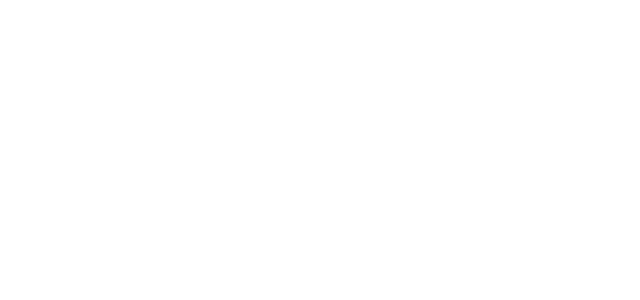
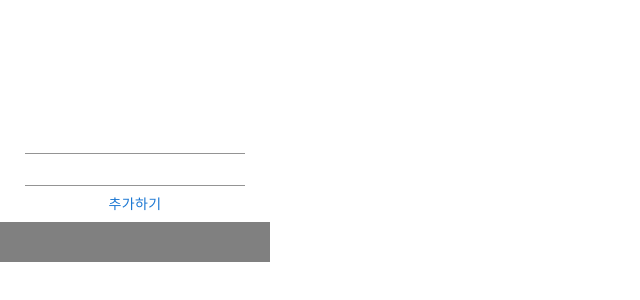
Before and after one commit to Dark-jin/shareme, a React (Vite) app: page /AddDnd in a window 1280 px wide. Before the commit this address had no page. Shown: the part 208-508 px from the top of the page, without its empty margins (0-640 px from the left). Built offline with nearby package versions, Linux system fonts and the light colour scheme.

Commit message:
feat: add Dnd(아직 배우는중)

```diff
--- a/src/App.tsx
+++ b/src/App.tsx
@@ -1,8 +1,9 @@
 import { BrowserRouter, Route, Routes } from "react-router-dom";
-import "./App.css";
+import "./index.css";
 import { Main } from "./pages";
 import KakaoShareButton from "./components/KakoShareButton";
 import Dragtest from "./pages/Dragtest";
+import AddDnd from "./pages/AddDnd";
 
 function App() {
   return (
@@ -10,6 +11,7 @@
       <Route path="/" element={<Main />} />
       <Route path="/KakaoShareButton" element={<KakaoShareButton />} />
       <Route path="/DragTest" element={<Dragtest />} />
+      <Route path="/AddDnd" element={<AddDnd />} />
     </Routes>
   );
 }
--- /dev/null
+++ b/src/pages/AddDnd.tsx
@@ -0,0 +1,151 @@
+import { Button, Input } from "@mui/material";
+import { useCallback, useEffect, useState } from "react";
+import { DragDropContext, Draggable, Droppable } from "react-beautiful-dnd";
+
+interface Item {
+  id: number;
+  name: string;
+  price: number;
+  dropid: string;
+}
+interface ItemList {
+  userItems: Item[];
+}
+
+const AddDnd = () => {
+  const [name, setName] = useState("");
+  const [price, setPrice] = useState(0);
+  const arr = ["before", "after"];
+  const [userItem, setUserItem] = useState<Item>({
+    id: 0,
+    name: "",
+    price: 0,
+    dropid: arr[0],
+  });
+  const [userList, setUserList] = useState<ItemList>({
+    userItems: [userItem],
+  });
+
+  const getItemStyle = (isDragging: any, draggableStyle: any) => ({
+    userSelect: "none",
+    padding: 10,
+    margin: `5 0`,
+    border: "1px solid #ccc",
+    background: isDragging ? "lightgreen" : "red",
+    ...draggableStyle,
+  });
+
+  const onUserList = useCallback(() => {
+    setUserList({
+      userItems: [...userList.userItems, userItem],
+    });
+  }, [userItem]);
+  useEffect(() => {
+    onUserList();
+  }, [onUserList]);
+  let [idCnt, setIdCnt] = useState(0);
+  const createUser = (name: string, price: number) => {
+    if (!name || price < 1) {
+      alert("정보를 다시 입력해주세요");
+      return;
+    }
+    setIdCnt((idCnt += 1));
+    setUserItem({ id: idCnt, name, price, dropid: "before" });
+  };
+  const resultDatas: any = (dropid: string) => {
+    return userList?.userItems.map((user, index) => {
+      if (user.dropid === dropid && user.name)
+        return (
+          <Draggable
+            draggableId={user.id.toString()}
+            index={index}
+            key={user.id}
+          >
+            {(provided, snapshot) => (
+              <div
+                ref={provided.innerRef}
+                {...provided.draggableProps}
+                {...provided.dragHandleProps}
+                style={getItemStyle(
+                  snapshot.isDragging,
+                  provided.draggableProps.style
+                )}
+              >
+                <span>{user.name}</span>
+                <span>{user.price}</span>
+              </div>
+            )}
+          </Draggable>
+        );
+    });
+  };
+  const onDragEnd = (result: any) => {
+    if (!result.destination) {
+      //리스트 밖으로 드랍한 경우
+      return;
+    }
+    const { source, destination } = result;
+
+    let items = [...userList.userItems];
+    let index;
+    if (source.droppableId !== destination.droppableId) {
+      index = items.findIndex((v) => v.id === parseInt(result.draggableId));
+      let findObj = items[index];
+      findObj.dropid = destination.droppableId;
+      items.slice(index, 1);
+      items = [...items, findObj];
+      setUserList({
+        userItems: items,
+      });
+    } else {
+      if (source.index !== destination.index) {
+        let selectItem = items[result.source.index];
+        items.splice(result.source.index, 1);
+        items.splice(destination.index, 0, selectItem);
+        setUserList({
+          userItems: items,
+        });
+      }
+    }
+  };
+  const getListStyle = (isDraggingOver: any) => ({
+    background: isDraggingOver ? "lightblue" : "grey",
+    padding: 10,
+    width: 250,
+  });
+  return (
+    <>
+      <div style={{ display: "flex", justifyContent: "center" }}>
+        <div style={{ display: "flex", flexDirection: "column" }}>
+          <Input onChange={(e) => setName(e.target.value)} />
+          <Input onChange={(e) => setPrice(parseInt(e.target.value))} />
+          <Button onClick={() => createUser(name, price)}>추가하기</Button>
+        </div>
+      </div>
+      <DragDropContext onDragEnd={(result) => onDragEnd(result)}>
+        {arr.map((v) => {
+          return (
+            <>
+              <Droppable droppableId={v} key={v}>
+                {(provided, snapshot) => (
+                  <div
+                    {...provided.droppableProps}
+                    key={v}
+                    ref={provided.innerRef}
+                    style={getListStyle(snapshot.isDraggingOver)}
+                    className={v}
+                  >
+                    {resultDatas(v)}
+                    {provided.placeholder}
+                  </div>
+                )}
+              </Droppable>
+              <div style={{ backgroundColor: "blue", width: 100 }}></div>
+            </>
+          );
+        })}
+      </DragDropContext>
+    </>
+  );
+};
+export default AddDnd;
--- a/src/pages/Main/Main.tsx
+++ b/src/pages/Main/Main.tsx
@@ -10,11 +10,15 @@
   const dragbutton = () => {
     navigate("/DragTest");
   };
+  const adddndbutton = () => {
+    navigate("/AddDnd");
+  };
   return (
     <>
       <h1>Hello World!</h1>
       <Button onClick={sharebutton}>공유하기</Button>
       <Button onClick={dragbutton}>드래그 테스트</Button>
+      <Button onClick={adddndbutton}>추가 드래그 테스트</Button>
     </>
   );
 };
--- a/src/router/routers.tsx
+++ b/src/router/routers.tsx
@@ -1,5 +1,6 @@
 import KakaoShareButton from "../components/KakoShareButton";
 import { Main } from "../pages";
+import AddDnd from "../pages/AddDnd";
 import Dragtest from "../pages/Dragtest";
 
 const Router = [
@@ -18,5 +19,10 @@
     url: "DragTest",
     component: <Dragtest />,
   },
+  {
+    title: "추가 드래그",
+    url: "DragTest",
+    component: <AddDnd />,
+  },
 ];
 export default Router;
```
